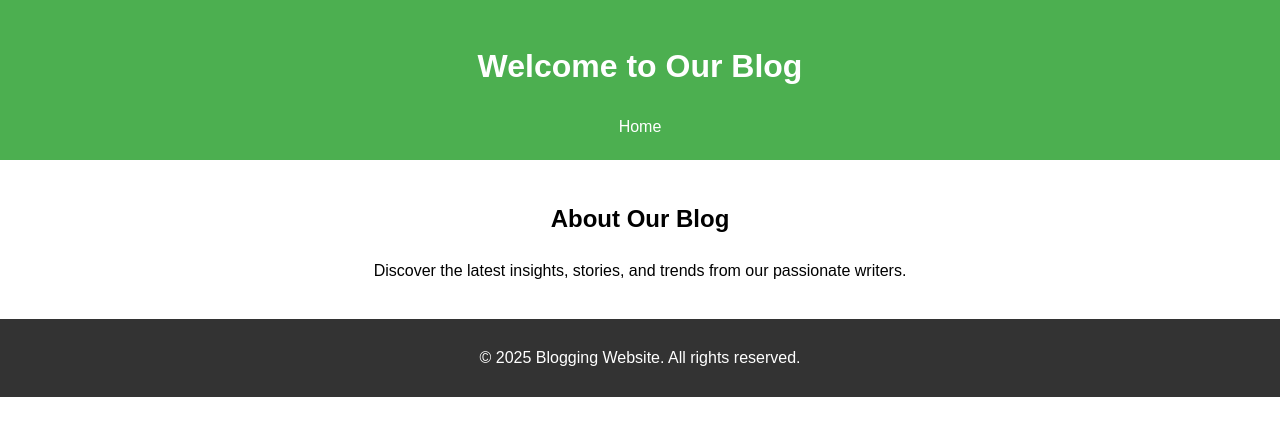
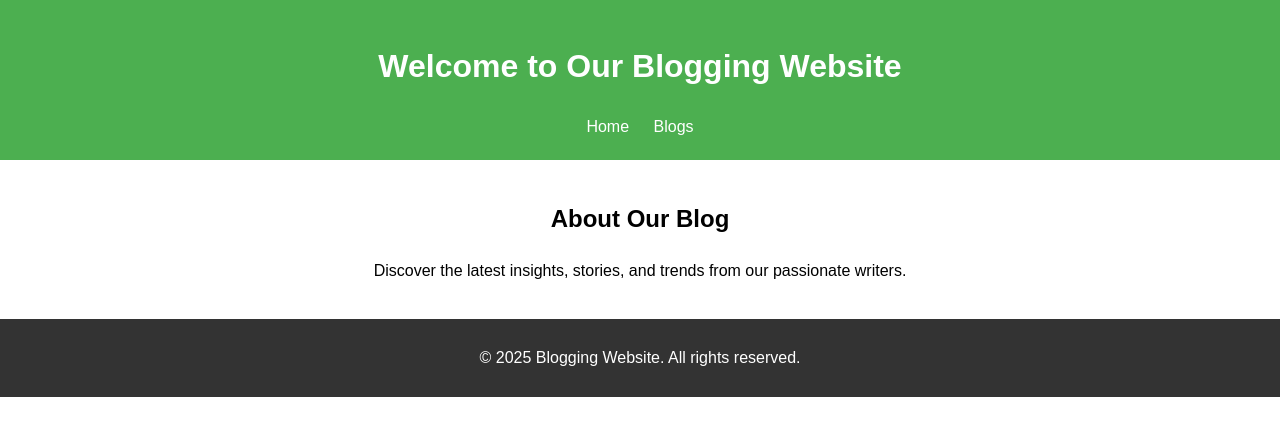
Before and after one commit to sohailahsan0393/Blogging-Website, a website: page src/index.html in a window 1280 px wide. Drawn offline with Linux system fonts and the light colour scheme.

Commit message:
Update index.html

```diff
--- a/src/index.html
+++ b/src/index.html
@@ -8,10 +8,11 @@
 </head>
 <body>
     <header>
-        <h1>Welcome to Our Blog</h1>
+        <h1>Welcome to Our Blogging Website</h1>
         <nav>
             <ul>
                 <li><a href="index.html">Home</a></li>
+                <li><a href="blog.html">Blogs</a></li>
 
             </ul>
         </nav>
```
